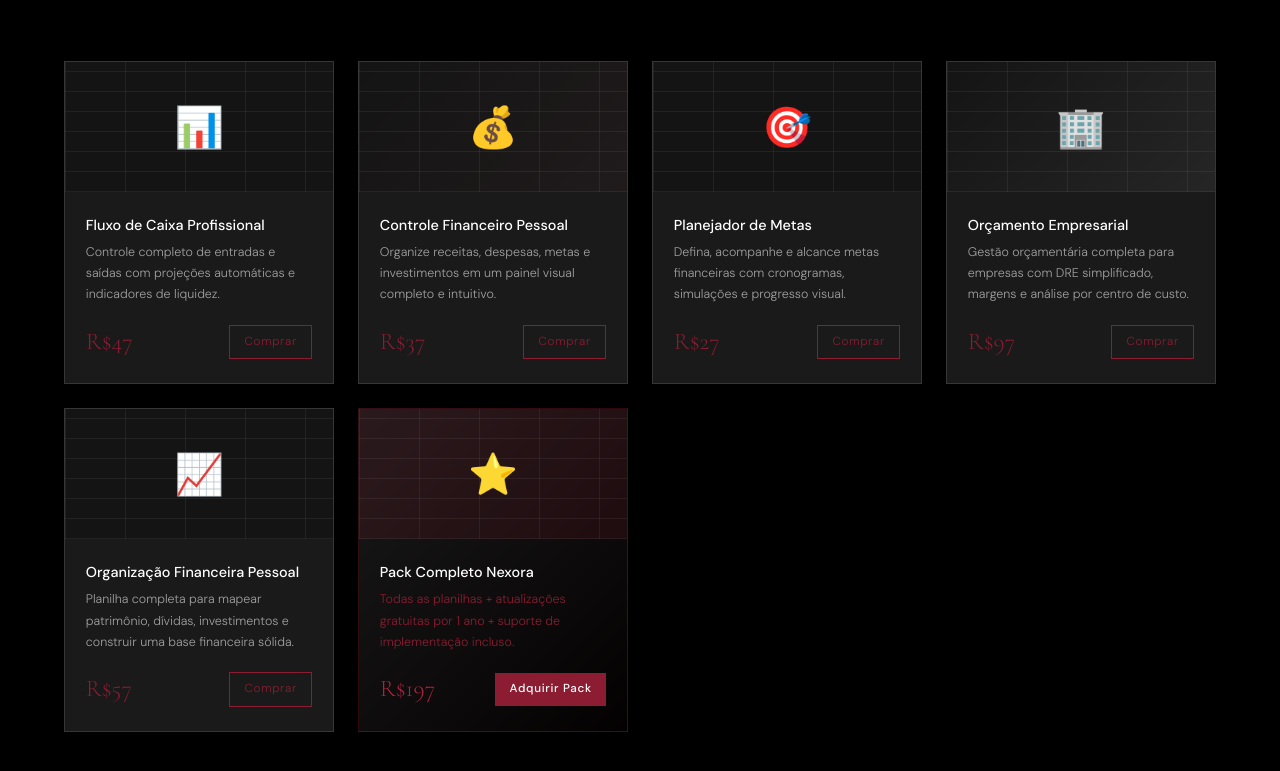
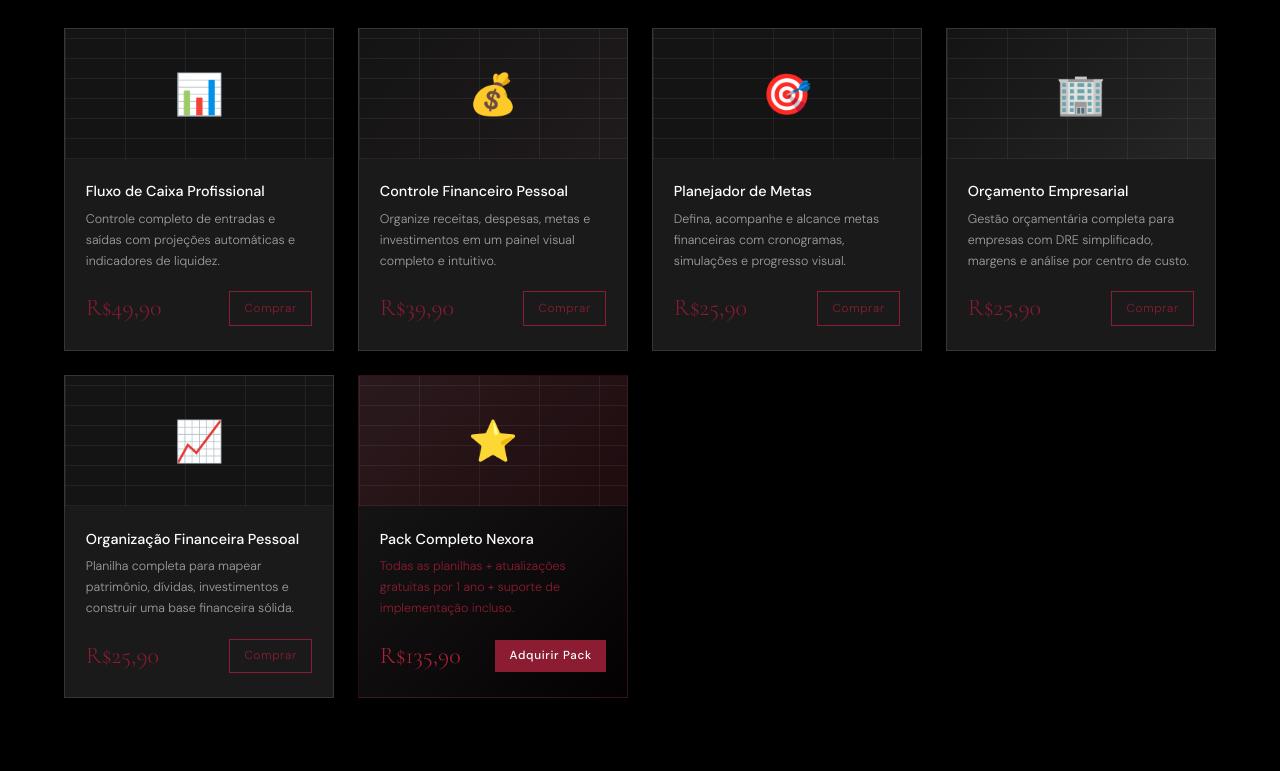
Before and after one commit to thyerisDev/Nexora-Original, a website: page index.html in a window 1280 px wide. Shown: the part 4261-5032 px from the top of the page. Drawn offline with nearby package versions, Linux system fonts and the light colour scheme.

Commit message:
index atualizado

```diff
--- a/index.html
+++ b/index.html
@@ -295,13 +295,11 @@
         <div class="plan-price" style="color:var(--gold-light)">R$497<span>/mês</span></div>
         <div class="plan-divider"></div>
         <ul class="plan-features">
-          <li class="active">4 sessões de consultoria mensais</li>
-          <li class="active">Relatórios semanais detalhados</li>
+          <li class="active">2 sessões de consultoria mensais</li>
+          <li class="active"> 2 Relatórios semanais detalhados</li>
           <li class="active">Acesso completo à Área de Membros</li>
-          <li class="active">Suporte prioritário 24/7</li>
           <li class="active">Todas as planilhas incluídas</li>
           <li class="active">Análise de investimentos</li>
-          <li class="active">Consultoria empresarial</li>
           <li class="active">Conteúdos e insights exclusivos</li>
         </ul>
         <a href="#contato" class="btn-primary" style="width:100%;text-align:center;display:block">Assinar Premium</a>
@@ -327,7 +325,7 @@
           <div class="sheet-name">Fluxo de Caixa Profissional</div>
           <div class="sheet-desc">Controle completo de entradas e saídas com projeções automáticas e indicadores de liquidez.</div>
           <div class="sheet-footer">
-            <div class="sheet-price">R$47</div>
+            <div class="sheet-price">R$49,90</div>
             <a href="planilhas/fluxo-de-caixa.html" class="btn-sm">Comprar</a>
           </div>
         </div>
@@ -339,7 +337,7 @@
           <div class="sheet-name">Controle Financeiro Pessoal</div>
           <div class="sheet-desc">Organize receitas, despesas, metas e investimentos em um painel visual completo e intuitivo.</div>
           <div class="sheet-footer">
-            <div class="sheet-price">R$37</div>
+            <div class="sheet-price">R$39,90</div>
             <a href="planilhas/controle-pessoal.html" class="btn-sm">Comprar</a>
           </div>
         </div>
@@ -351,7 +349,7 @@
           <div class="sheet-name">Planejador de Metas</div>
           <div class="sheet-desc">Defina, acompanhe e alcance metas financeiras com cronogramas, simulações e progresso visual.</div>
           <div class="sheet-footer">
-            <div class="sheet-price">R$27</div>
+            <div class="sheet-price">R$25,90</div>
             <a href="planilhas/planejador-metas.html" class="btn-sm">Comprar</a>
           </div>
         </div>
@@ -363,7 +361,7 @@
           <div class="sheet-name">Orçamento Empresarial</div>
           <div class="sheet-desc">Gestão orçamentária completa para empresas com DRE simplificado, margens e análise por centro de custo.</div>
           <div class="sheet-footer">
-            <div class="sheet-price">R$97</div>
+            <div class="sheet-price">R$25,90</div>
             <a href="planilhas/orcamento-empresarial.html" class="btn-sm">Comprar</a>
           </div>
         </div>
@@ -375,7 +373,7 @@
           <div class="sheet-name">Organização Financeira Pessoal</div>
           <div class="sheet-desc">Planilha completa para mapear patrimônio, dívidas, investimentos e construir uma base financeira sólida.</div>
           <div class="sheet-footer">
-            <div class="sheet-price">R$57</div>
+            <div class="sheet-price">R$25,90</div>
             <a href="planilhas/organizacao-pessoal.html" class="btn-sm">Comprar</a>
           </div>
         </div>
@@ -387,7 +385,7 @@
           <div class="sheet-name">Pack Completo Nexora</div>
           <div class="sheet-desc" style="color:var(--gold)">Todas as planilhas + atualizações gratuitas por 1 ano + suporte de implementação incluso.</div>
           <div class="sheet-footer">
-            <div class="sheet-price" style="color:var(--gold-light)">R$197</div>
+            <div class="sheet-price" style="color:var(--gold-light)">R$135,90</div>
             <a href="planilhas/pack-completo.html" class="btn-primary" style="padding:0.4rem 0.9rem;font-size:0.73rem">Adquirir Pack</a>
           </div>
         </div>
```
